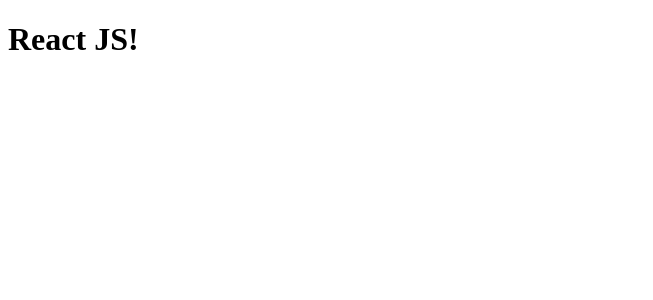
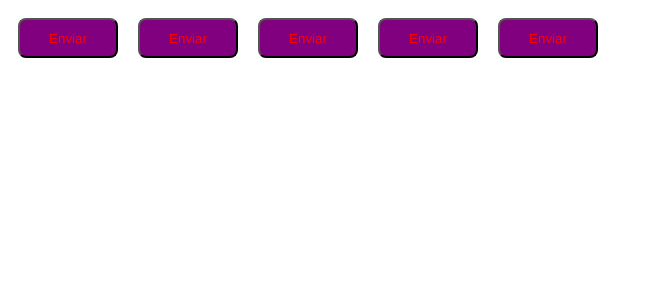
Before and after one commit to cosclerison/igniteTimer, a React (Vite) app: page / in a window 1280 px wide. Shown: the top 300 px of the page, without its empty margins (0-653 px from the left). Built offline with nearby package versions, Linux system fonts and the light colour scheme.

Commit message:
testando theme e styles

```diff
--- a/src/App.tsx
+++ b/src/App.tsx
@@ -1,5 +1,15 @@
+import { ThemeProvider } from "styled-components";
+import { Button } from "./components/button";
+import { defaultTheme } from "./styles/themes/default";
+
 export function App() {
   return (
-      <h1>React JS!</h1>
+      <ThemeProvider theme={defaultTheme}>
+        <Button variant="primary" />
+        <Button variant="secondary" />
+        <Button variant="danger" />
+        <Button variant="success" />
+        <Button />
+      </ThemeProvider>
   )
 }
--- /dev/null
+++ b/src/components/Button.styles.ts
@@ -0,0 +1,45 @@
+import styled, { css } from 'styled-components';
+
+export type ButtonVariant = 'primary' | 'secondary' | 'danger' | 'success';
+
+interface ButtonContainerProps {
+    variant: ButtonVariant ;
+}
+
+const ButtonVariants = {
+    primary: 'purple',
+    secondary:  'orange',
+    danger: 'red',
+    success: 'blue'
+}
+
+export const ButtonContainer = styled.button<ButtonContainerProps>`
+    width: 100px;
+    height: 40px;
+    border-radius: 8px;
+    margin: 10px;
+
+    background-color: ${props => props.theme.primary};
+    color: ${props => props.theme.color};
+
+    /* ${props => {
+        return `background-color: ${ButtonVariants[props.variant]}`
+    }} */
+`
+
+
+// .primary {
+//     background: blue;
+// }
+
+// .secondary {
+//     background: yellow;
+// }x
+
+// .danger {
+//     background: orange;
+// }
+
+// .success {
+//     background: green;
+// }
--- /dev/null
+++ b/src/components/button.tsx
@@ -0,0 +1,9 @@
+import { ButtonContainer, ButtonVariant } from "./Button.styles";
+
+interface ButtonProps{
+    variant?: ButtonVariant;
+}
+
+export function Button({ variant = 'primary'}: ButtonProps) {
+    return <ButtonContainer variant={variant}>Enviar</ButtonContainer>
+}
--- /dev/null
+++ b/src/styles/themes/default.ts
@@ -0,0 +1,5 @@
+export const defaultTheme = {
+    primary: 'purple',
+    secondary: 'orange',
+    color: 'red',
+}
```
